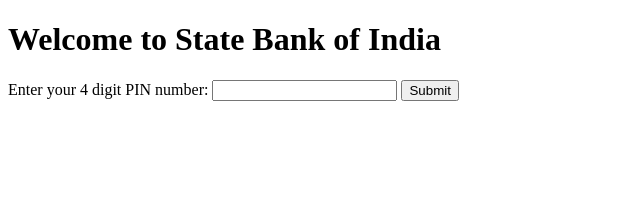
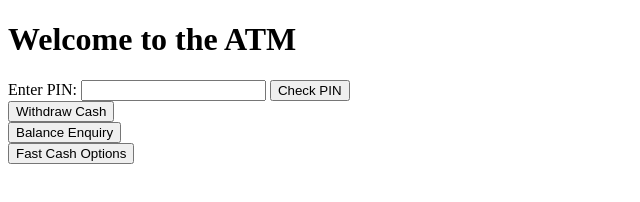
Before and after one commit to abinoveramesh20/atm_jenkins, a plain HTML site: page views/index.html in a window 1280 px wide. Shown: the whole page, without its empty margins (0-640 px from the left). Drawn offline with Linux system fonts and the light colour scheme.

Commit message:
deployed

```diff
--- a/views/index.html
+++ b/views/index.html
@@ -1,15 +1,30 @@
 <!DOCTYPE html>
-<html>
+<html lang="en">
 <head>
-    <title>ATM Program</title>
+    <meta charset="UTF-8">
+    <meta name="viewport" content="width=device-width, initial-scale=1.0">
+    <title>ATM Interface</title>
 </head>
 <body>
-    <h1>Welcome to State Bank of India</h1>
+    <h1>Welcome to the ATM</h1>
     <form action="/check_pin" method="post">
-        <label for="pin">Enter your 4 digit PIN number:</label>
-        <input type="password" id="pin" name="pin" maxlength="4">
-        <input type="submit" value="Submit">
+        <label for="pin">Enter PIN:</label>
+        <input type="text" id="pin" name="pin" required>
+        <button type="submit">Check PIN</button>
     </form>
-    <div id="result"></div>
+
+    <form action="/withdraw" method="post">
+        <button type="submit">Withdraw Cash</button>
+    </form>
+
+    <form action="/balance_enquiry" method="post">
+        <button type="submit">Balance Enquiry</button>
+    </form>
+
+    <form action="/fast_cash" method="post">
+        <button type="submit">Fast Cash Options</button>
+    </form>
+
+    <!-- Add a form for withdrawing cash, fast cash, etc. if needed -->
 </body>
 </html>
```
